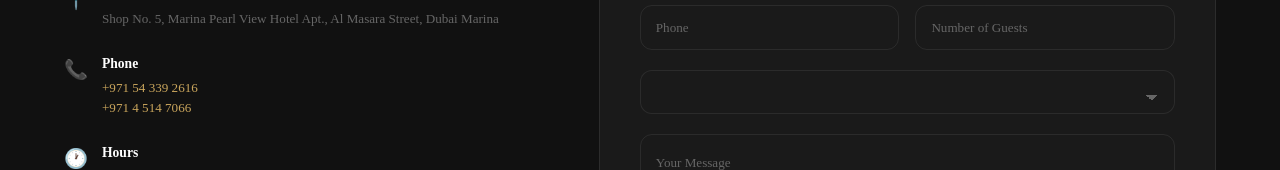
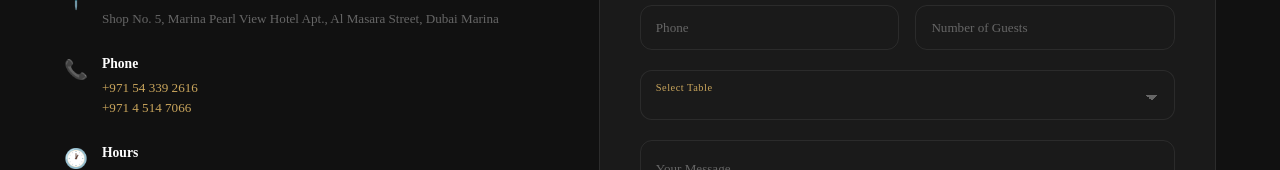
Before and after one commit to aayashahmad/rickyrestaurants, a Next.js app: page /contact in a window 1280 px wide. Shown: the part 745-915 px from the top of the page. Built offline with nearby package versions, Linux system fonts and the light colour scheme.

Commit message:
fix text seleted table

```diff
--- a/src/app/contact/page.js
+++ b/src/app/contact/page.js
@@ -132,7 +132,7 @@ export default function ContactPage() {
                                     </select>
                                     <label
                                         htmlFor="c-table"
-                                        className={`${styles.floatLabel} ${styles.selectLabel} ${!formData.table ? styles.selectLabelActive : ""}`}
+                                        className={`${styles.floatLabel} ${styles.selectLabel}`}
                                     >
                                         Select Table
                                     </label>
--- a/src/app/contact/page.module.css
+++ b/src/app/contact/page.module.css
@@ -191,6 +191,8 @@
     -webkit-appearance: none;
     -moz-appearance: none;
     padding-right: 44px;
+    padding-top: 22px;
+    padding-bottom: 10px;
     cursor: pointer;
     background-image:
         linear-gradient(45deg, transparent 50%, var(--color-text-muted) 50%),
@@ -221,13 +223,9 @@
     top: 10px;
     transform: translateY(0);
     font-size: 0.65rem;
-    color: var(--color-text-muted);
+    color: var(--color-gold);
     letter-spacing: 0.5px;
     opacity: 1;
-}
-
-.selectLabelActive {
-    opacity: 0;
 }
 
 .input:focus+.floatLabel,
```
